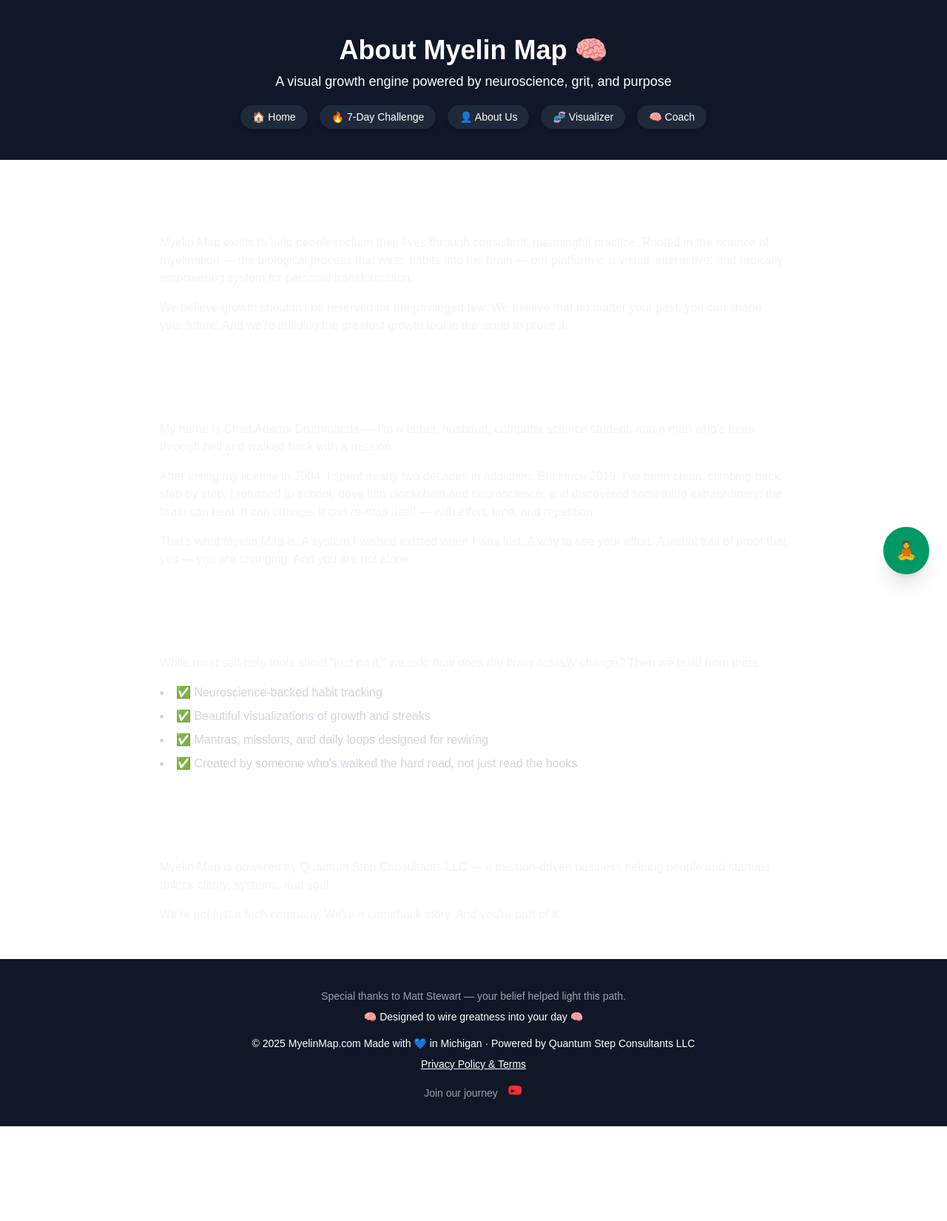
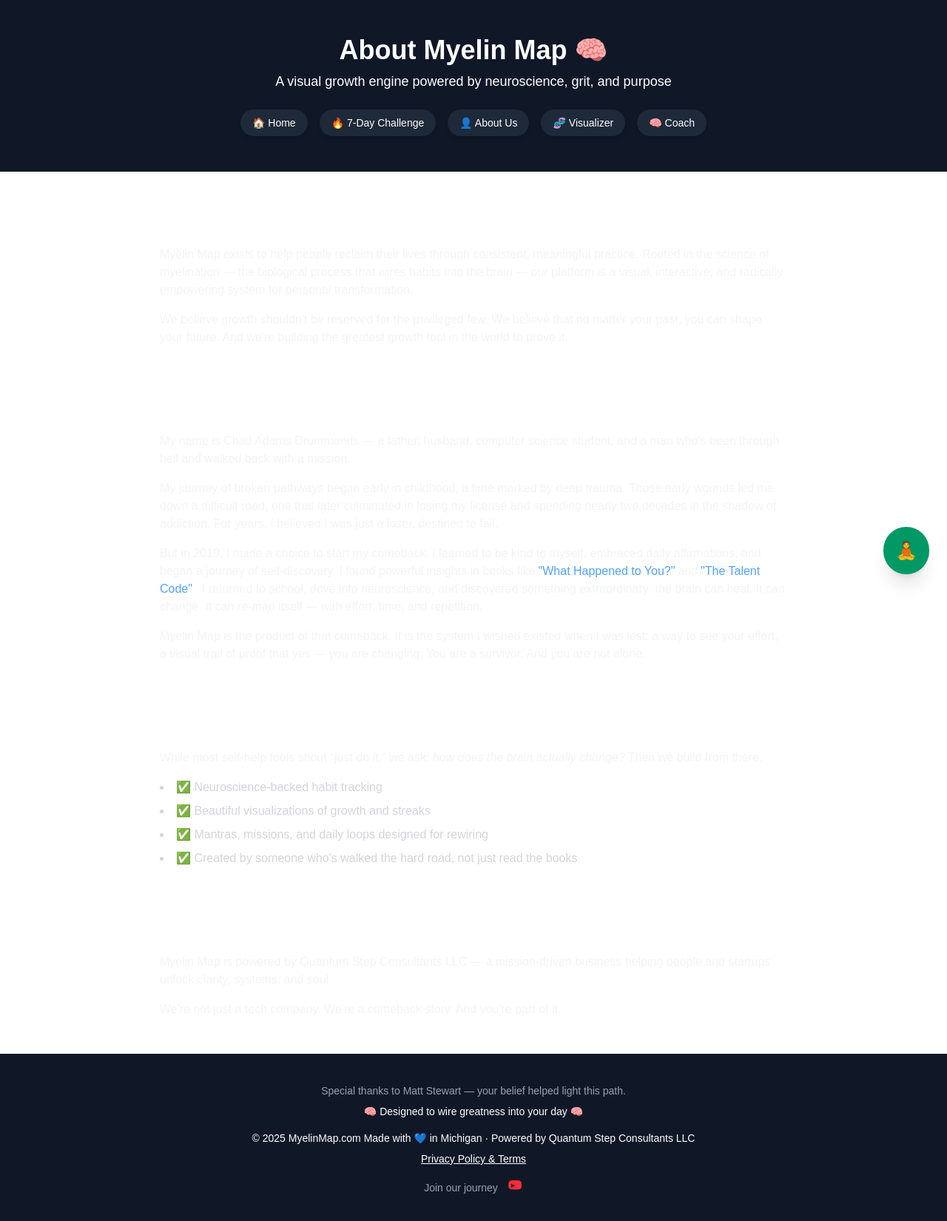
Before and after one commit to bl0ckchained/myelinmap, a Next.js app: page /about in a window 1280 px wide. Shown: the whole page at 74% size. Before the commit the page ends 1522 px from the top, so only its background shows below. Built offline with nearby package versions, Linux system fonts and the light colour scheme.

Commit message:
updated about.tsx

```diff
--- a/pages/about.tsx
+++ b/pages/about.tsx
@@ -1,17 +1,109 @@
-import Head from "next/head";
-import Header from "@/components/Header";
-import Footer from "@/components/Footer";
+import Link from "next/link";
+import React from "react";
+
+// Use a lookup table to provide Tailwind with full, static class names
+const navLinks = [
+  { href: "/", label: "🏠 Home", hoverColor: "hover:bg-emerald-500" },
+  { href: "/rewire", label: "🔥 7-Day Challenge", hoverColor: "hover:bg-amber-400" },
+  { href: "/about", label: "👤 About Us", hoverColor: "hover:bg-lime-400" },
+  { href: "/visualizer", label: "🧬 Visualizer", hoverColor: "hover:bg-cyan-500" },
+  { href: "/coach", label: "🧠 Coach", hoverColor: "hover:bg-pink-400" },
+];
+
+const Header = ({ title, subtitle }: { title: string; subtitle?: string }) => {
+  return (
+    <header className="bg-gray-900 text-white text-center py-12 px-4">
+      {/* Dynamic Title and Subtitle */}
+      <h1 className="text-4xl font-bold">{title}</h1>
+      {subtitle && <p className="text-lg mt-2 max-w-xl mx-auto">{subtitle}</p>}
+
+      {/* Navigation */}
+      <nav className="mt-6 flex flex-wrap justify-center gap-4 text-sm">
+        {navLinks.map(({ href, label, hoverColor }) => (
+          <Link key={href} href={href} legacyBehavior>
+            <a
+              className={`
+                px-4 py-2 rounded-full bg-gray-800 text-white
+                ${hoverColor} hover:text-black
+                transition-all duration-300 shadow-md
+                transform hover:-translate-y-1 hover:scale-105
+              `}
+            >
+              {label}
+            </a>
+          </Link>
+        ))}
+      </nav>
+    </header>
+  );
+};
+
+const Footer = () => {
+  return (
+    <footer className="text-center p-8 bg-gray-900 text-white text-sm">
+      {/* Dedication and Mission */}
+      <div className="space-y-2 mb-4">
+        <p className="text-gray-400 mt-2">
+          Special thanks to Matt Stewart &mdash; your belief helped light this path.
+        </p>
+        <p>
+          <span role="img" aria-label="brain emoji">🧠</span> Designed to wire greatness into your day <span role="img" aria-label="brain emoji">🧠</span>
+        </p>
+      </div>
+
+      {/* Copyright and Legal */}
+      <div className="space-y-2 mb-4">
+        <p>
+          &copy; 2025 MyelinMap.com Made with <span role="img" aria-label="blue heart emoji">💙</span> in Michigan &middot; Powered by Quantum Step
+          Consultants LLC
+        </p>
+        <p>
+          <Link href="/legalpage" legacyBehavior>
+            <a className="underline hover:text-blue-300">
+              Privacy Policy & Terms
+            </a>
+          </Link>
+        </p>
+      </div>
+
+      {/* Social Media Link */}
+      <div className="flex justify-center items-center gap-2">
+        <span className="text-gray-400">Join our journey</span>
+        <a
+          href="https://www.youtube.com/@myelinmap"
+          target="_blank"
+          rel="noopener noreferrer"
+          className="hover:opacity-80 transition"
+          aria-label="YouTube Channel"
+        >
+          <svg
+            xmlns="http://www.w3.org/2000/svg"
+            width="26"
+            height="26"
+            viewBox="0 0 24 24"
+            fill="currentColor"
+            className="text-red-500"
+          >
+            <path d="M19.615 3.184c-1.007-.372-5.615-.372-5.615-.372s-4.608 0-5.615.372a3.21 3.21 0 0 0-2.262 2.262c-.373 1.007-.373 3.108-.373 3.108s0 2.101.373 3.108a3.21 3.21 0 0 0 2.262 2.262c1.007.372 5.615.372 5.615.372s4.608 0 5.615-.372a3.21 3.21 0 0 0 2.262-2.262c.373-1.007.373-3.108.373-3.108s0-2.101-.373-3.108a3.21 3.21 0 0 0-2.262-2.262zm-10.615 8.816v-5l5 2.5-5 2.5z" />
+          </svg>
+        </a>
+      </div>
+    </footer>
+  );
+};
+
 
 export default function AboutPage() {
   return (
     <>
-      <Head>
+      <head>
         <title>About Us | Myelin Map</title>
         <meta
           name="description"
           content="Learn the story behind Myelin Map, our mission, and how we&apos;re helping people rewire their brains through habit-driven growth."
         />
-      </Head>
+        <meta name="viewport" content="width=device-width, initial-scale=1.0" />
+      </head>
 
       <Header
         title="About Myelin Map 🧠"
@@ -34,21 +126,35 @@ export default function AboutPage() {
           </p>
         </section>
 
+        {/*
+          This section has been rewritten to be more emotionally resonant and to include
+          the details of your full journey, from childhood trauma to recovery.
+        */}
         <section className="space-y-4">
           <h2 className="text-3xl font-bold text-white">The Story Behind the Map</h2>
           <p>
-            My name is Chad Adams Drummonds &mdash; I&apos;m a father, husband, computer science student, and a
+            My name is Chad Adams Drummonds &mdash; a father, husband, computer science student, and a
             man who&apos;s been through hell and walked back with a mission.
           </p>
           <p>
-            After losing my license in 2004, I spent nearly two decades in addiction. But since
-            2019, I&apos;ve been clean, climbing back step by step. I returned to school, dove into
-            blockchain and neuroscience, and discovered something extraordinary: the brain can heal.
+            My journey of broken pathways began early in childhood, a time marked by deep trauma. Those early
+            wounds led me down a difficult road, one that later culminated in losing my license and
+            spending nearly two decades in the shadow of addiction. For years, I believed I was just a
+            loser, destined to fail.
+          </p>
+          <p>
+            But in 2019, I made a choice to start my comeback. I learned to be kind to myself, embraced daily
+            affirmations, and began a journey of self-discovery. I found powerful insights in books like
+            <a href="https://www.google.com/search?q=what+happened+to+you+oprah" target="_blank" rel="noopener noreferrer" className="text-blue-400 hover:text-blue-300 transition-colors duration-200 ml-1 mr-1">"What Happened to You?"</a>
+            and
+            <a href="https://www.google.com/search?q=the+talent+code" target="_blank" rel="noopener noreferrer" className="text-blue-400 hover:text-blue-300 transition-colors duration-200 ml-1 mr-1">"The Talent Code"</a>.
+            I returned to school, dove into neuroscience, and discovered something extraordinary: the brain can heal.
             It can change. It can <em>re-map</em> itself &mdash; with effort, time, and repetition.
           </p>
           <p>
-            That&apos;s what Myelin Map is. A system I wished existed when I was lost. A way to see your
-            effort. A visual trail of proof that yes &mdash; you are changing. And you are not alone.
+            Myelin Map is the product of that comeback. It is the system I wished existed when I was lost: a way to
+            see your effort, a visual trail of proof that yes &mdash; you are changing. You are a survivor.
+            And you are not alone.
           </p>
         </section>
 
@@ -58,10 +164,10 @@ export default function AboutPage() {
             While most self-help tools shout &quot;just do it,&quot; we ask: <em>how does the brain actually change?</em> Then we build from there.
           </p>
           <ul className="list-disc list-inside space-y-2 text-left text-gray-300">
-            <li>✅ Neuroscience-backed habit tracking</li>
-            <li>✅ Beautiful visualizations of growth and streaks</li>
-            <li>✅ Mantras, missions, and daily loops designed for rewiring</li>
-            <li>✅ Created by someone who&apos;s walked the hard road, not just read the books</li>
+            <li><span role="img" aria-label="check mark emoji">✅</span> Neuroscience-backed habit tracking</li>
+            <li><span role="img" aria-label="check mark emoji">✅</span> Beautiful visualizations of growth and streaks</li>
+            <li><span role="img" aria-label="check mark emoji">✅</span> Mantras, missions, and daily loops designed for rewiring</li>
+            <li><span role="img" aria-label="check mark emoji">✅</span> Created by someone who&apos;s walked the hard road, not just read the books</li>
           </ul>
         </section>
 
```
